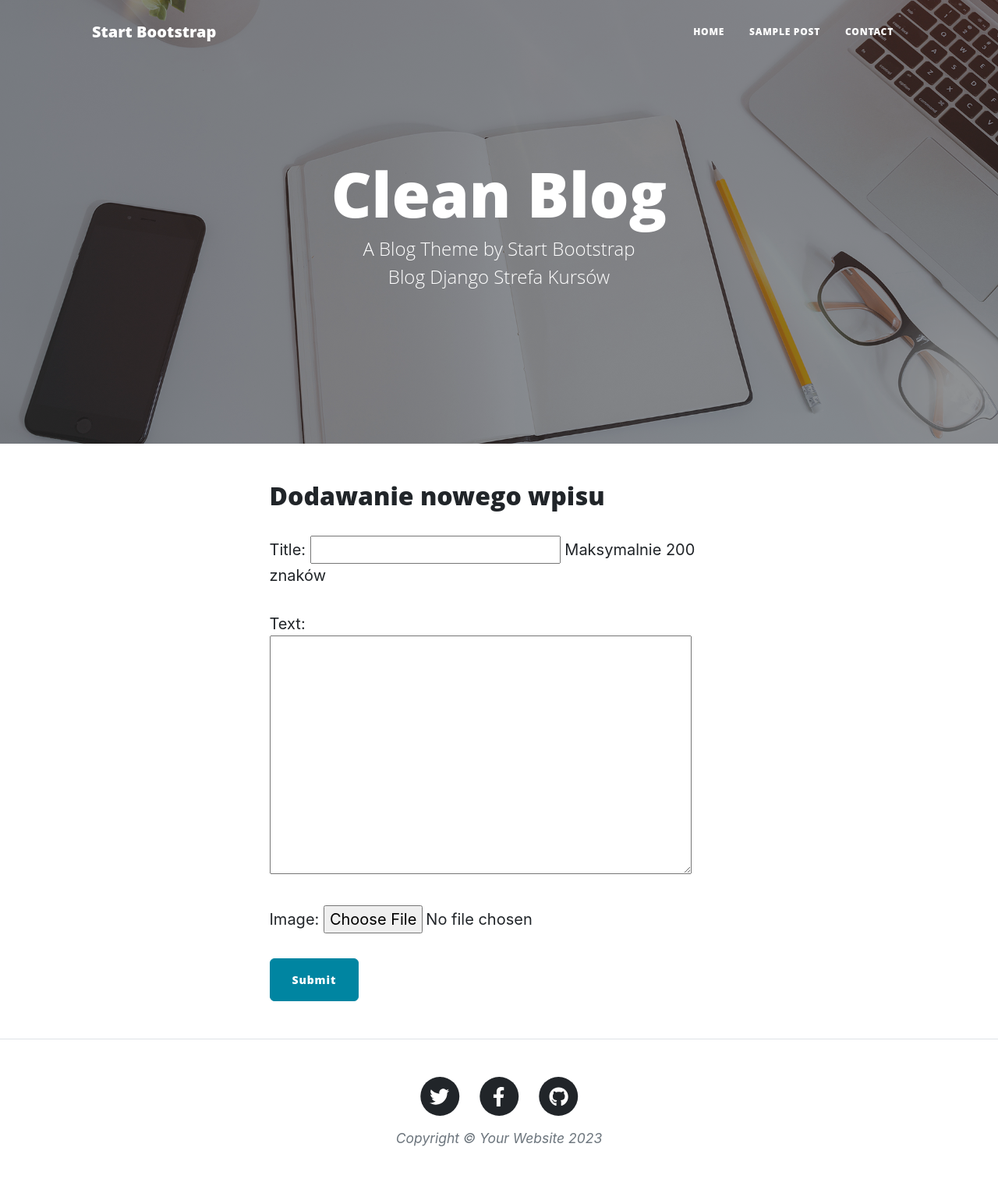
After one commit to Wootsyan/djangoblog, a Django app: page /post/new/ in a window 1280 px wide. The commit adds this page. Shown: the whole page at 78% size. Run offline with Django 4.2, Linux system fonts and the light colour scheme; some libraries are stand-ins or nearby versions.

Commit message:
Add custom form for posts

```diff
--- a/blog/forms.py
+++ b/blog/forms.py
@@ -5,3 +5,10 @@ class ImgForm(forms.ModelForm):
     class Meta:
         model = Post
         fields = ['image']
+
+class PostForm(forms.ModelForm):
+
+    title = forms.CharField(help_text="Maksymalnie 200 znaków")
+    class Meta:
+        model = Post
+        fields = ['title', 'text', 'image']
--- a/blog/templates/blog/base.html
+++ b/blog/templates/blog/base.html
@@ -22,7 +22,9 @@
             <div class="collapse navbar-collapse" id="navbarResponsive">
                 <ul class="navbar-nav ms-auto py-4 py-lg-0">
                     <li class="nav-item"><a class="nav-link px-lg-3 py-3 py-lg-4" href="#">Home</a></li>
-                    <li class="nav-item"><a class="nav-link px-lg-3 py-3 py-lg-4" href="#">About</a></li>
+                    {% if user.is_authenticated %}
+                    <li class="nav-item"><a class="nav-link px-lg-3 py-3 py-lg-4" href="{% url 'post_new' %}">New post</a></li>
+                    {% endif %}
                     <li class="nav-item"><a class="nav-link px-lg-3 py-3 py-lg-4" href="#">Sample Post</a></li>
                     <li class="nav-item"><a class="nav-link px-lg-3 py-3 py-lg-4" href="#">Contact</a></li>
                 </ul>
@@ -72,6 +74,6 @@
     <!-- Bootstrap core JS-->
     <script src="https://cdn.jsdelivr.net/npm/bootstrap@5.2.3/dist/js/bootstrap.bundle.min.js"></script>
     <!-- Core theme JS-->
-    <script src="js/scripts.js"></script>
+    {% comment "" %}<script src="js/scripts.js"></script>{% endcomment %}
 </body>
 </html>
--- a/blog/templates/blog/post_detail.html
+++ b/blog/templates/blog/post_detail.html
@@ -30,6 +30,11 @@
                 {% endif %}
             </div>
         </div>
+        {% if user.is_authenticated %}
+        <div class="row gx-4 gx-lg-5 justify-content-end">
+            <a class="d-flex justify-content-end btn btn-default" href="{% url 'post_edit' pk=post.pk %}"><span class="h3"><i class="fa-solid fa-pen-to-square"></i></span></a>
+        </div>
+        {% endif %}
     </div>
 </article>
 {% endblock content %}
--- /dev/null
+++ b/blog/templates/blog/post_edit.html
@@ -0,0 +1,48 @@
+{% extends 'blog/base.html' %}
+{% block header %}
+{% load static %}
+<header class="masthead" style="background-image: url('{% static 'assets/img/home-bg.jpg' %}')">
+    <div class="container position-relative px-4 px-lg-5">
+        <div class="row gx-4 gx-lg-5 justify-content-center">
+            <div class="col-md-10 col-lg-8 col-xl-7">
+                <div class="site-heading">
+                    <h1>Clean Blog</h1>
+                    <span class="subheading">A Blog Theme by Start Bootstrap</span>
+                    <span class="subheading">Blog Django Strefa Kursów</span>
+                </div>
+            </div>
+        </div>
+    </div>
+</header>
+{% endblock header %}
+{% block content %}
+<div class="container px-4 px-lg-5">
+    <div class="row gx-4 gx-lg-5 justify-content-center">
+        <div class="col-md-10 col-lg-8 col-xl-7">
+            <div class="mb-5">
+                <h2>Dodawanie nowego wpisu</h2>
+                <form method="post" enctype="multipart/form-data">
+                    {% csrf_token %}
+                    {{ form.as_p }}
+                    {% comment "Bootstrap form" %}
+                    <div class="form-group">
+                      <label for="exampleInputEmail1">Email address</label>
+                      <input type="email" class="form-control" id="exampleInputEmail1" aria-describedby="emailHelp" placeholder="Enter email">
+                      <small id="emailHelp" class="form-text text-muted">We'll never share your email with anyone else.</small>
+                    </div>
+                    <div class="form-group">
+                      <label for="exampleInputPassword1">Password</label>
+                      <input type="password" class="form-control" id="exampleInputPassword1" placeholder="Password">
+                    </div>
+                    <div class="form-check">
+                      <input type="checkbox" class="form-check-input" id="exampleCheck1">
+                      <label class="form-check-label" for="exampleCheck1">Check me out</label>
+                    </div>
+                    {% endcomment %}
+                    <button type="submit" class="btn btn-primary">Submit</button>
+                  </form>
+            </div>
+        </div>
+    </div>
+</div>
+{% endblock content %}
--- a/blog/urls.py
+++ b/blog/urls.py
@@ -4,4 +4,6 @@ from . import views
 urlpatterns = [
     path('', views.post_list, name='post_list'),
     path('post/<int:pk>/', views.post_detail, name='post_detail'),
+    path('post/new/', views.post_new, name='post_new'),
+    path('post/edit/<int:pk>/', views.post_edit, name='post_edit'),
 ]
--- a/blog/views.py
+++ b/blog/views.py
@@ -1,9 +1,9 @@
-from django.shortcuts import render, get_object_or_404
+from django.shortcuts import render, get_object_or_404, redirect
 from django.utils import timezone
 from .models import Post
 from django.http import HttpResponseRedirect
 from django.urls import reverse_lazy
-from .forms import ImgForm
+from .forms import ImgForm, PostForm
 from django.views.generic import DetailView, TemplateView
 
 class Image(TemplateView):
@@ -37,3 +37,36 @@ def post_detail(request, pk):
     post = get_object_or_404(Post, pk=pk, publish_date__isnull=False)
 
     return render(request, 'blog/post_detail.html', {'post': post})
+
+def error_404_view(request, exception):
+    data = {"name", "Blog Django"}
+    return render(request, 'blog/404.html', data)
+
+def post_new(request):
+    if request.method == "POST":
+        form = PostForm(request.POST, request.FILES)
+        if form.is_valid():
+            post = form.save(commit=False)
+            post.author = request.user
+            post.publish_date = timezone.now()
+            post.save()
+            return redirect('post_detail', pk=post.pk)
+    else:
+        form = PostForm()
+
+    return render(request, 'blog/post_edit.html', {'form': form})
+
+def post_edit(request, pk):
+    post = get_object_or_404(Post, pk=pk)
+    if request.method == "POST":
+        form = PostForm(request.POST, request.FILES, instance=post)
+        if form.is_valid():
+            post = form.save(commit=False)
+            post.author = request.user
+            post.publish_date = timezone.now()
+            post.save()
+            return redirect('post_detail', pk=post.pk)
+    else:
+        form = PostForm(instance=post)
+
+    return render(request, 'blog/post_edit.html', {'form': form})
--- a/mysite/settings.py
+++ b/mysite/settings.py
@@ -24,8 +24,8 @@ BASE_DIR = Path(__file__).resolve().parent.parent
 SECRET_KEY = 'django-insecure-+5nz3f9=%v0%78*sii0=s+&1u9re_*-6v1uwo5ka+b4efpau5f'
 
 # SECURITY WARNING: don't run with debug turned on in production!
-DEBUG = False
-TEMPLATE_DEBUG = True
+DEBUG = True
+#TEMPLATE_DEBUG = True
 
 ALLOWED_HOSTS = ['127.0.0.1', '.pythonanywhere.com']
 
--- a/mysite/urls.py
+++ b/mysite/urls.py
@@ -27,5 +27,7 @@ urlpatterns = [
     path('image/<int:pk>/', ImageDisplay.as_view(), name="image_display"),
 ]
 
+handler404 = 'blog.views.error_404_view'
+
 if settings.DEBUG:
     urlpatterns += static(settings.MEDIA_URL, document_root=settings.MEDIA_ROOT)
```
Also changed, not shown: blog/templates/blog/404.html (added, +26 -0 lines), media/images/test3.jpg (added).
